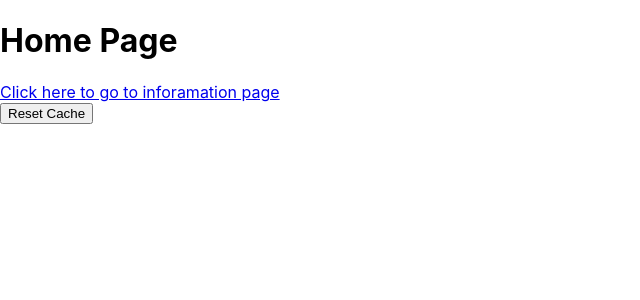
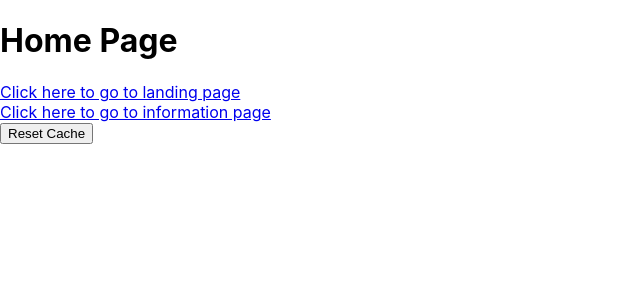
Before and after one commit to xchen1222/hackathon-htm, a React (Create React App) app: page / in a window 1280 px wide. Shown: the top 300 px of the page, without its empty margins (0-640 px from the left). Built offline with nearby package versions, Linux system fonts and the light colour scheme.

Commit message:
landing page and link to it

```diff
--- a/src/App.js
+++ b/src/App.js
@@ -3,6 +3,7 @@ import { InfoProvider } from "./utils/InfoContext";
 
 import { Home } from "./pages/Home";
 import { Information } from "./pages/Information";
+import { LandingPage } from "./pages/LandingPage";
 
 import './App.css';
 
@@ -12,6 +13,7 @@ function App() {
       <BrowserRouter>
         <InfoProvider>
           <Switch>
+            <Route path="/landingPage" component={LandingPage}/>
             <Route path="/information" component={Information}/>
             <Route path="/" component={Home}/>
           </Switch>
--- a/src/pages/Home.jsx
+++ b/src/pages/Home.jsx
@@ -8,10 +8,13 @@ export const Home = () => {
     return (
         <div>
             <h1> Home Page </h1>
-            <Link to="/information">Click here to go to inforamation page</Link> <br/>
+            <Link to="/landingPage">Click here to go to landing page</Link> <br/>
+            <Link to="/information">Click here to go to information page</Link> <br/>
             <button onClick={() => setInfo(null)}>
+
               Reset Cache
             </button>
+
         </div>
     )
 }
--- /dev/null
+++ b/src/pages/LandingPage.jsx
@@ -0,0 +1,24 @@
+import { Box } from "@material-ui/core"
+import { Link } from 'react-router-dom'
+
+export const LandingPage = () => {
+    return (
+
+        <div style = {{height:"100vh" ,backgroundImage: `url("https://cdn.discordapp.com/attachments/613255044141285377/858480640500432916/E1dQ7YZVgAMBe1g.png")`
+          }}color="black">
+            <h1 style={{fontSize: 50, marginTop: 0}}align="center">About CryptoGame</h1>
+            <body align="center">
+            CryptoGame is meant to be used as a starting point for unexperienced
+            <br/> people to take the first step into trading Crypto Currency.
+            </body>
+            <Link to="/information">Click here to go to information page</Link>
+
+
+
+
+
+
+        </div>
+
+    )
+}
```
